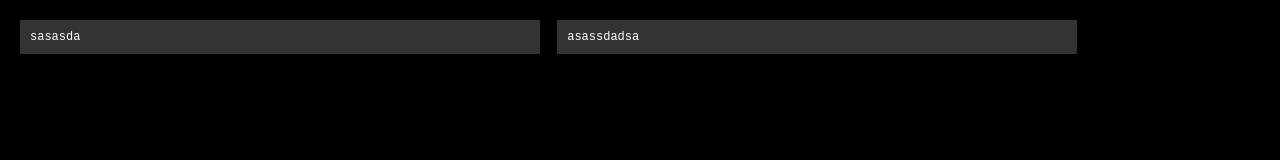
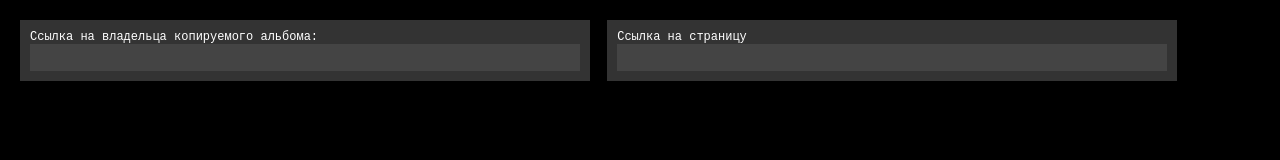
Before and after one commit to ivan1993spb/vkcopyalbum, a website: page index.html in a window 1280 px wide. Drawn offline with nearby package versions, Linux system fonts and the light colour scheme; files that its build step writes are made by us from their sources.

Commit message:
created blocks

```diff
--- a/gulpfile.js
+++ b/gulpfile.js
@@ -29,5 +29,5 @@ gulp.task('less', function () {
 });
 
 gulp.task('watch', function () {
-    gulp.watch(["*.js", "src/*.js"], ['build']);
+    gulp.watch(["*.js", "src/*.js", "style/*.less"], ['build', 'less']);
 });
--- a/index.html
+++ b/index.html
@@ -9,10 +9,15 @@
     </head>
     <body>
         <div id="context">
-            <div class="block">sasasda</div>
-            <div class="block">asassdadsa</div>
+            <div class="block">
+                <label for="album-from-owner">Ссылка на владельца копируемого альбома:</label>
+                <input type="text" id="album-from-owner" name="album-from-owner">
+                <div id="albums"></div>
+            </div>
+            <div class="block">
+                <label for="album-to-owner">Ссылка на страницу</label>
+                <input type="text" id="album-to-owner" name="album-to-owner">
+            </div>
         </div>
-
-        <div id="albums"></div>
     </body>
 </html>
--- a/style/style.less
+++ b/style/style.less
@@ -15,10 +15,24 @@ body {
     background-color: @block-background;
     padding: 10px;
     display: inline-block;
-    width: 40%;
+    width: 44%;
     margin: 5px;
 }
 
 #context {
     padding: 15px;
+    vertical-align: text-top;
 }
+
+input[type=text] {
+    background-color: #444;
+    border: 1px solid #444;
+    padding: 5px;
+    margin: 0px;
+    box-sizing: border-box;
+    color: white;
+    width: 100%;
+}
+
+label {
+}
```
